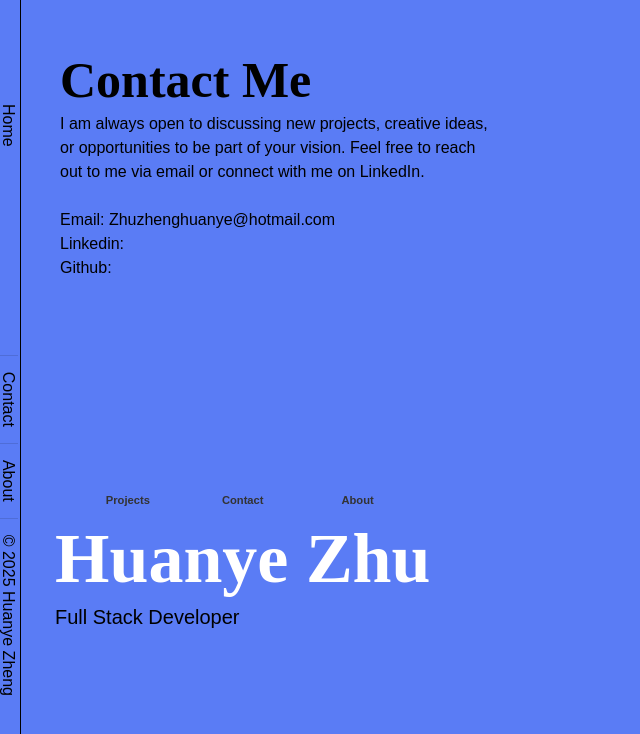
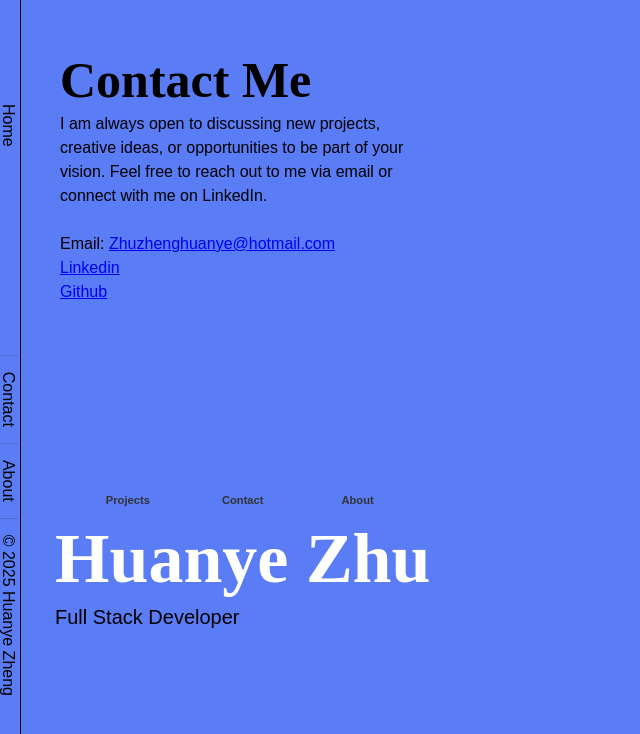
Before and after one commit to Huanye98/Web-Portfolio-Front, a React (Vite) app: page / in a window 1280 px wide. Both pictures are taken after a click on the button "Contact". Shown: the top 734 px of the page, without its empty margins (0-640 px from the left). Built offline with nearby package versions, Linux system fonts and the light colour scheme; some icons are missing.

Commit message:
about and contact content addjusted, added snackbar for copy email to clipboard functionality

```diff
--- a/src/Components/About.tsx
+++ b/src/Components/About.tsx
@@ -11,21 +11,23 @@ function About() {
             variants={variant1}
             transition={{ duration: 0.5 }}
           >
-            <Box sx={{ margin: "0 50px", padding: "50px 10px" }}>
+            <Box sx={{ margin:{ xs: "0 20px", sm: "0 30px", md: "0 50px" }, padding: {xs: "10px 0px",sm:"25px 0", md:"50px 10px"} }}>
               <Typography variant="h4">About Me</Typography>
               <Box
                 sx={{
                   display: "flex",
-                  flexDirection: "row",
+                  flexDirection: {xs:"column",sm:"column",md:"row"},
+                  alignItems: "start",
                   padding: "5px",
+                  gap: {xs:"10px",sm:"20px",md:"30px"},
                 }}
               >
                 <img
                   src="Captura de pantalla 2024-06-14 160138.png"
-                  width={"200px"}
+                  width={"150px"}
                 />
-                <Box sx={{ maxWidth: "450px", marginLeft: "20px" }}>
-                  <Typography variant="body1">
+                <Box sx={{ maxWidth: "390px",}}>
+                  <Typography variant="body1" sx={{fontSize: { xs: "0.875rem", sm: "1rem", md: "1.125rem" }}}>
                     I am a Full Stack Developer with a passion for creating
                     dynamic and engaging web applications. My journey in web
                     development has been fueled by a love for coding and a
@@ -34,29 +36,36 @@ function About() {
                     create seamless user experiences and robust server-side
                     functionality.
                   </Typography>
+                  <Box >
                   <a href="" target="_blank" rel="noopener noreferrer">
                     <Typography variant="body1">CV English</Typography>
                   </a>
                   <a href="" target="_blank" rel="noopener noreferrer">
                     <Typography variant="body1">CV Español</Typography>
                   </a>
+                  </Box>
                 </Box>
                 <Box
                   sx={{
                     display: "flex",
                     flexDirection: "row",
+                    width: {xs:"100%", sm:"100%", md:"50%"},
                   }}
                 >
-                  <List>
+                  <List sx={{padding:0}}>
                     <Typography variant="h6">Skills:</Typography>
                     <Typography variant="body1">
-                      HTML, CSS, JavaScript
+                      - HTML, CSS, JavaScript
                     </Typography>
                     <Typography variant="body1">
-                      React, Node.js, Express
+                      - React, Node.js, Express
                     </Typography>
-                    <Typography variant="body1">MongoDB, SQL</Typography>
-                    <Typography variant="body1">Git, GitHub</Typography>
+                    <Typography variant="body1">
+                      - MongoDB, SQL
+                    </Typography>
+                    <Typography variant="body1">
+                      - Git, GitHub
+                    </Typography>
                   </List>
                 </Box>
               </Box>
--- a/src/Components/Contact.tsx
+++ b/src/Components/Contact.tsx
@@ -1,9 +1,14 @@
 import {motion }from "framer-motion";
-import { Box, Typography } from "@mui/material";
+import { Box, Snackbar, Typography, } from "@mui/material";
+import ContentCopyIcon from '@mui/icons-material/ContentCopy';
 import { variant1 } from "../utils/variants";
-
+import { useState } from "react";
 function Contact() {
-
+  const [snackbarOpen, setSnackbarOpen] = useState(false);
+    const copyEmail = () => {
+      navigator.clipboard.writeText("Zhuzhenghuanye@hotmail.com");
+      setSnackbarOpen(true);
+    };
   return (
     <motion.div
             key={"contact"}
@@ -16,9 +21,9 @@ function Contact() {
             <Box
               sx={{
                 right: 0,
-                margin: "0 50px",
+                margin: { xs: "0 20px", sm: "0 30px", md: "0 50px" },
                 padding: "50px 10px",
-                maxWidth: "450px",
+                maxWidth: "390px",
               }}
             >
               <Typography variant="h4">Contact Me</Typography>
@@ -28,10 +33,16 @@ function Contact() {
                 to me via email or connect with me on LinkedIn.
               </Typography>
               <br />
+              <Snackbar
+                open={snackbarOpen}
+                autoHideDuration={2000}
+                onClose={() => setSnackbarOpen(false)}
+                message="Email copied to clipboard"
+              />
               <Typography variant="body1">
-                Email: Zhuzhenghuanye@hotmail.com <br />
-                Linkedin: <br />
-                Github: <br />
+                Email: <a href="mailto:Zhuzhenghuanye@hotmail.com">Zhuzhenghuanye@hotmail.com</a> <ContentCopyIcon sx={{ cursor: "pointer", verticalAlign: "middle" }} onClick={copyEmail} /> <br />
+                 <a href="https://www.linkedin.com/in/huanye-zhu-016792222/">Linkedin</a> <br />
+                 <a href="https://github.com/Huanye98?tab=repositories">Github</a>
               </Typography>
             </Box>
           </motion.div>
```
